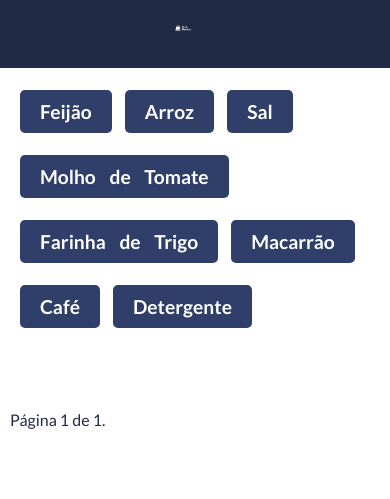
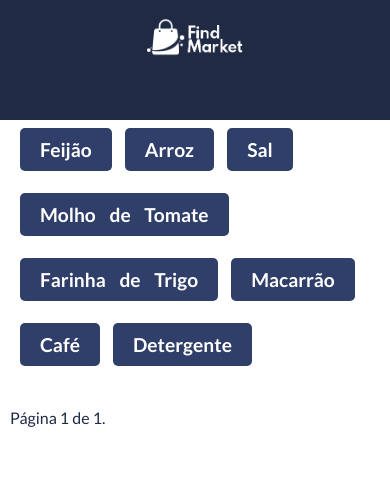
Before and after one commit to dbentooojj/FindMarket, a Django app: page /sal/ in a window 390 px wide. Shown: the top 499 px of the page. Run offline with Django 4.2, Linux system fonts and the light colour scheme; data that the repository does not hold is empty; some libraries are stand-ins or nearby versions.

Commit message:
finalização responsividade

```diff
--- a/findmarket - django/core/templates/principal.html
+++ b/findmarket - django/core/templates/principal.html
@@ -42,7 +42,7 @@ FindMarket - Seu amigo todos os dias
 
 
     <div class="haha">
-        <div id="cont1" class="album py-5 bg-white">
+        <div id="cont1" class="album py-2 bg-white">
 
                 <div class="container">
                 <div class="gridtop">
@@ -90,6 +90,7 @@ FindMarket - Seu amigo todos os dias
 </div>
 
 
+<script src="{% static 'js/modal.js' %}"></script>
 
 
 
--- a/findmarket - django/static/css/estilo.css
+++ b/findmarket - django/static/css/estilo.css
@@ -61,7 +61,7 @@ footer span {
     background-color: #fff;
     border: none;
     color: #202a45;
-    font-size: 20px;
+    font-size: 1.1em;
     font-weight: 800;
     font-family: 'Lato';
     border-radius: 20px;
--- a/findmarket - django/static/css/principal.css
+++ b/findmarket - django/static/css/principal.css
@@ -29,11 +29,12 @@ a:hover {
 
 .logo {
     height: 40px;
-    width: 40px;
+    width: 5em;
+    margin-top: 0.5em;
 }
 
 .logo_img {
-    max-width: 40%;
+    max-width: 100%;
 }
 
 nav {
@@ -53,7 +54,6 @@ nav {
 .nav-list li {
     letter-spacing: 3px;
     margin-left: 32px;
-    margin-top: 22px;
 }
 
 .link {
@@ -61,7 +61,7 @@ nav {
     color: #fff;
     list-style: none;
     display: flex;
-    margin-top: 29px;
+    margin-top: 1.1em;
 }
 
 .botaoPesquisar {
@@ -488,6 +488,10 @@ h1 {
     font-size: 30px;
 }
 
+.py-5 {
+    padding-top: 1rem!important;
+    padding-bottom: 3rem!important;
+}
 
 
 .container1 {
@@ -500,9 +504,6 @@ h1 {
     padding: 4px;
 }
 
-.haha2 {
-    margin-top: 28px;
-}
 
 .form-check {
     display: flex;
@@ -669,9 +670,10 @@ root {
     }
 
     .lista-pro ul {
-        margin: 0px ;
+        margin-top: 2.4em ;
         padding-left: 0px ;
-
+        align-items: center;
+        justify-content: space-around;
     }
 
     .lista-pro ul a {
@@ -690,4 +692,24 @@ root {
         padding-left: 0px ;
     }
 
+    nav {
+        display: flex;
+        justify-content: space-around;
+        align-items: center;
+        font-family: 'Lato';
+        background: #202a45;
+        height: 8vh;
+        height: 120px;
+    }
+
+    .logo {
+        height: 3em;
+        width: 6em;
+        margin-bottom: 50px;
+    }
+
+    .logo_img {
+        max-width: 100%;
+        margin-top: 4px;
+    }
 }
--- a/findmarket - django/static/js/modal.js
+++ /dev/null
@@ -1,6 +0,0 @@
-function mostrarModal(modalID) {
-            const modal = document.getElementById(modalID);
-            modal.classList.add('mostrar');
-}
-
-mostrarModal('modal');
```
